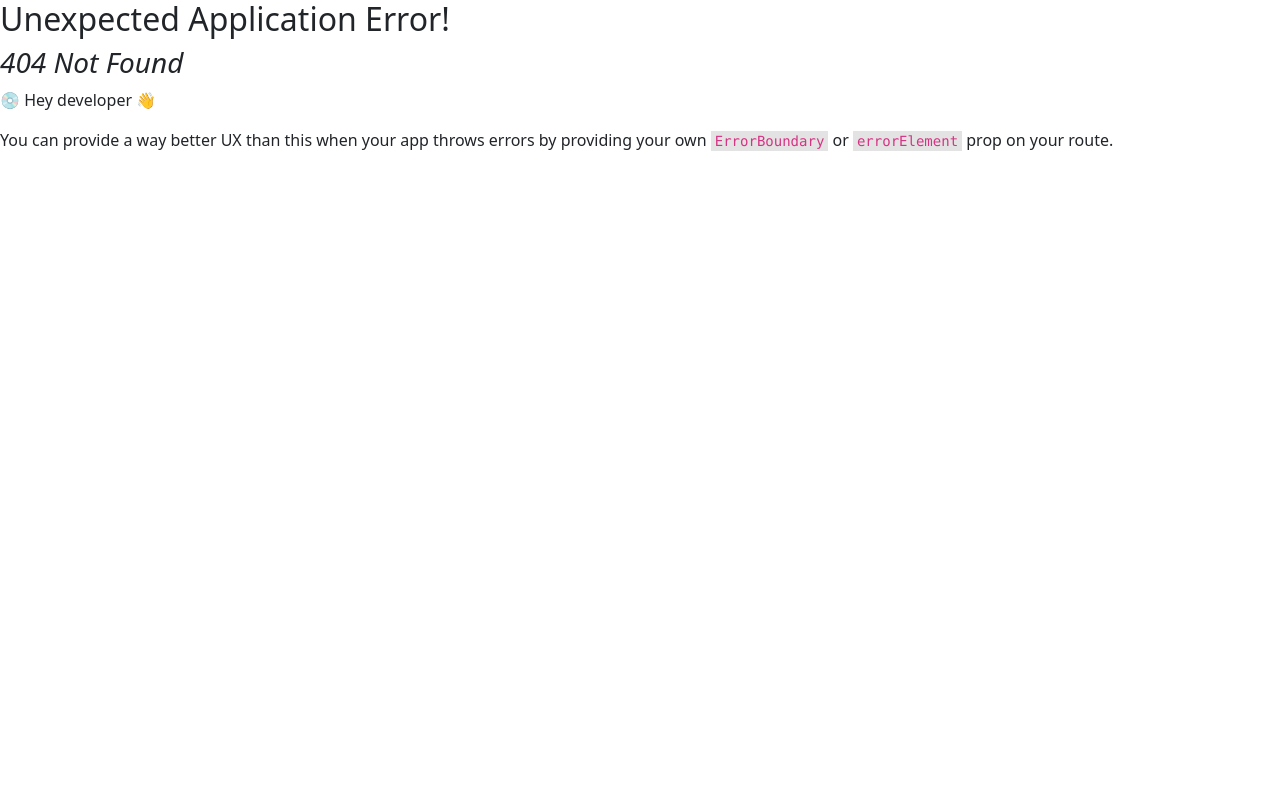
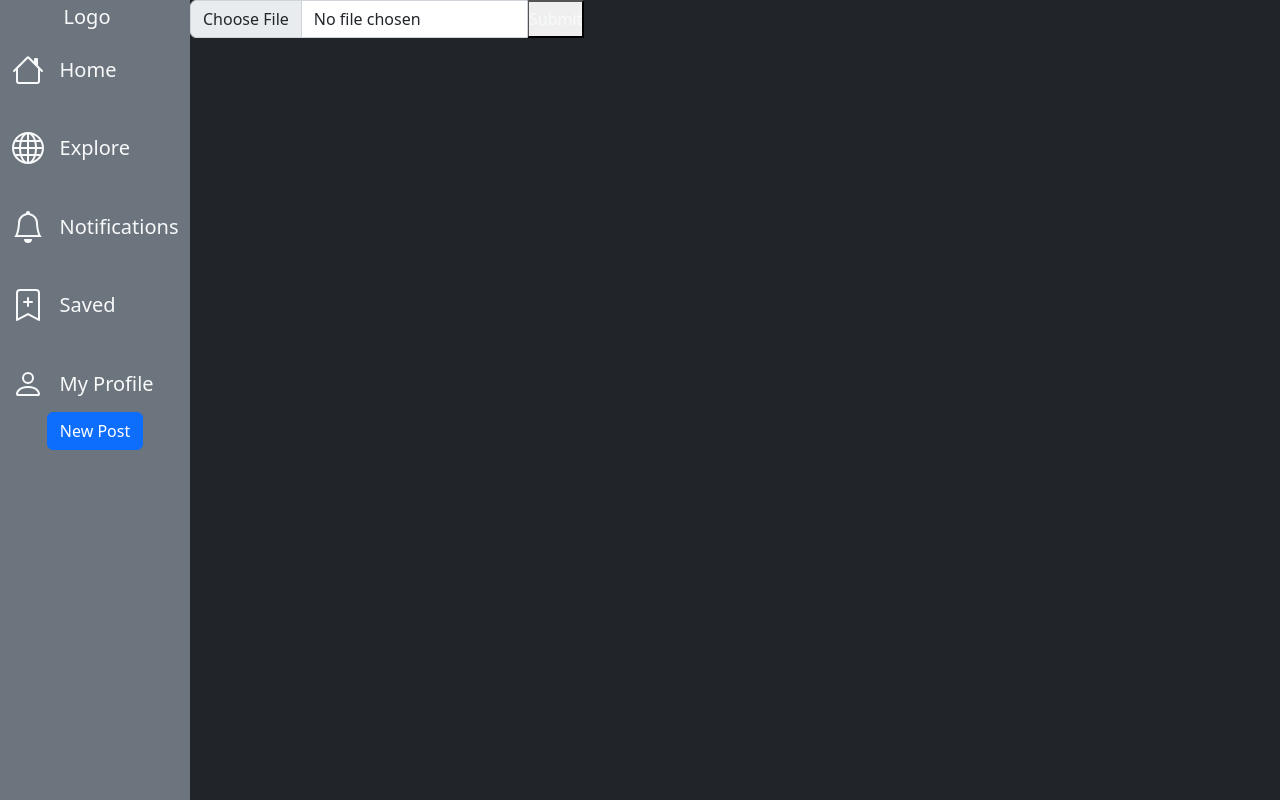
Before and after one commit to Tobshub/p-news, a React (Vite) app in the folder client/: page /new-post in a window 1280 px wide. Before the commit this address had no page. Built offline with nearby package versions, Linux system fonts and the light colour scheme.

Commit message:
init `new-post` route

```diff
--- /dev/null
+++ b/client/src/pages/Home/children/new-posts.tsx
@@ -0,0 +1,35 @@
+import React, { useState } from "react";
+import { Form } from "react-router-dom";
+
+export default function NewPosts() {
+  const [file, setFile] = useState<File | null>(null);
+
+  const handleSubmit = async (e: React.FormEvent<HTMLFormElement>) => {
+    e.preventDefault();
+    if (!file) {
+      return;
+    }
+
+    // send the buffer to the server
+    const data = await file.arrayBuffer();
+  };
+  // TODO: style this form better
+  // TODO: add other fields for article entries
+  return (
+    <div>
+      <Form onSubmit={handleSubmit}>
+        <fieldset className="input-group">
+          <input
+            className="form-control"
+            type="file"
+            onChange={e =>
+              setFile(e.target.files ? e.target.files[0] : null)
+            }
+          />
+          <button>Submit</button>
+        </fieldset>
+        <fieldset className="input-group"></fieldset>
+      </Form>
+    </div>
+  );
+}
--- a/client/src/root/root.tsx
+++ b/client/src/root/root.tsx
@@ -8,6 +8,7 @@ import MyProfilePage from "@pages/My-Profile/my-profile";
 import NotificationsPage from "@pages/Notifications/notifications";
 import SavedPage from "@pages/Saved/saved";
 import HomeIndex from "@pages/Home/home-index";
+import NewPosts from "@pages/Home/children/new-posts";
 
 const router = createBrowserRouter([
   {
@@ -17,6 +18,10 @@ const router = createBrowserRouter([
       {
         index: true,
         element: <HomeIndex />,
+      },
+      {
+        path: "/new-post",
+        element: <NewPosts />,
       },
     ],
   },
```
